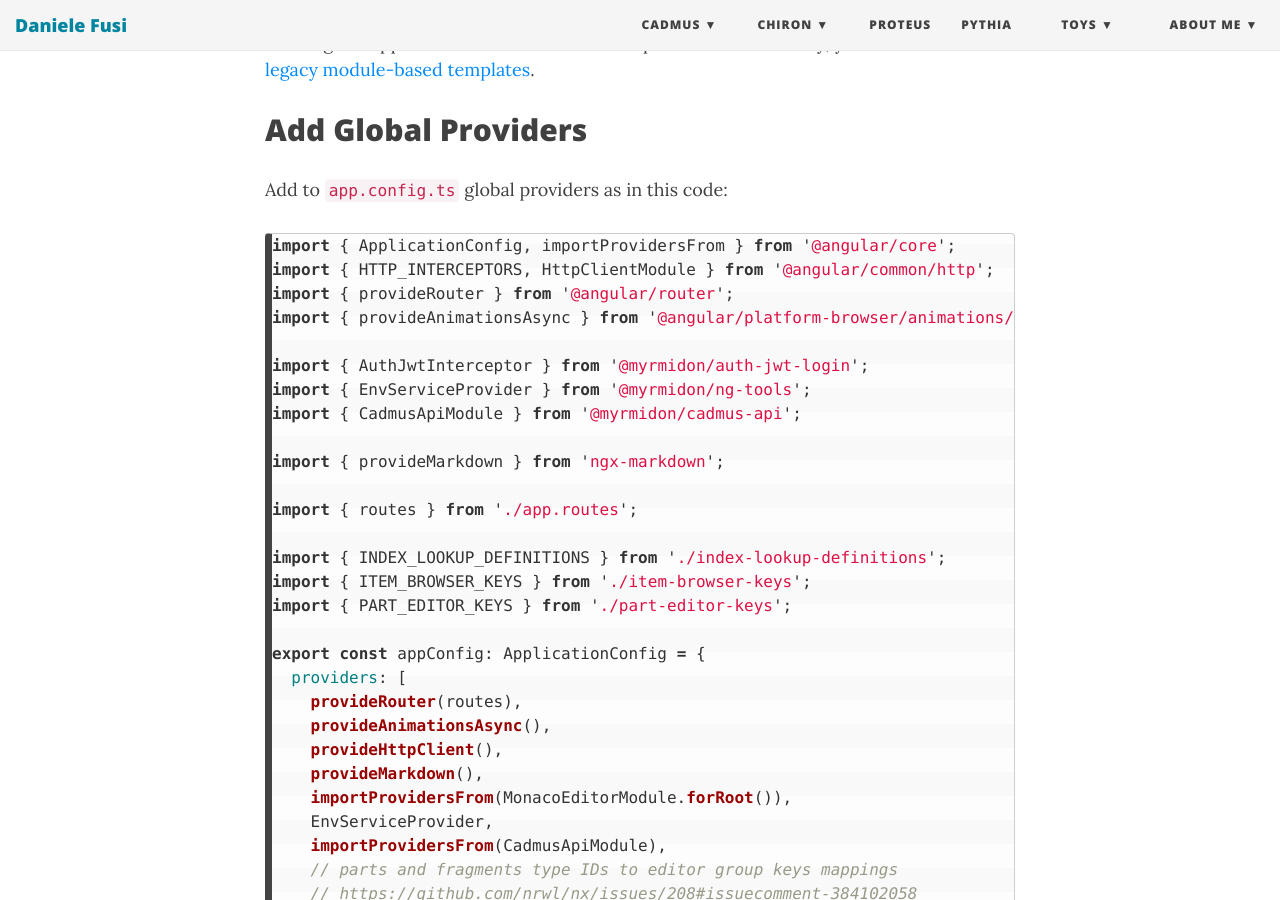
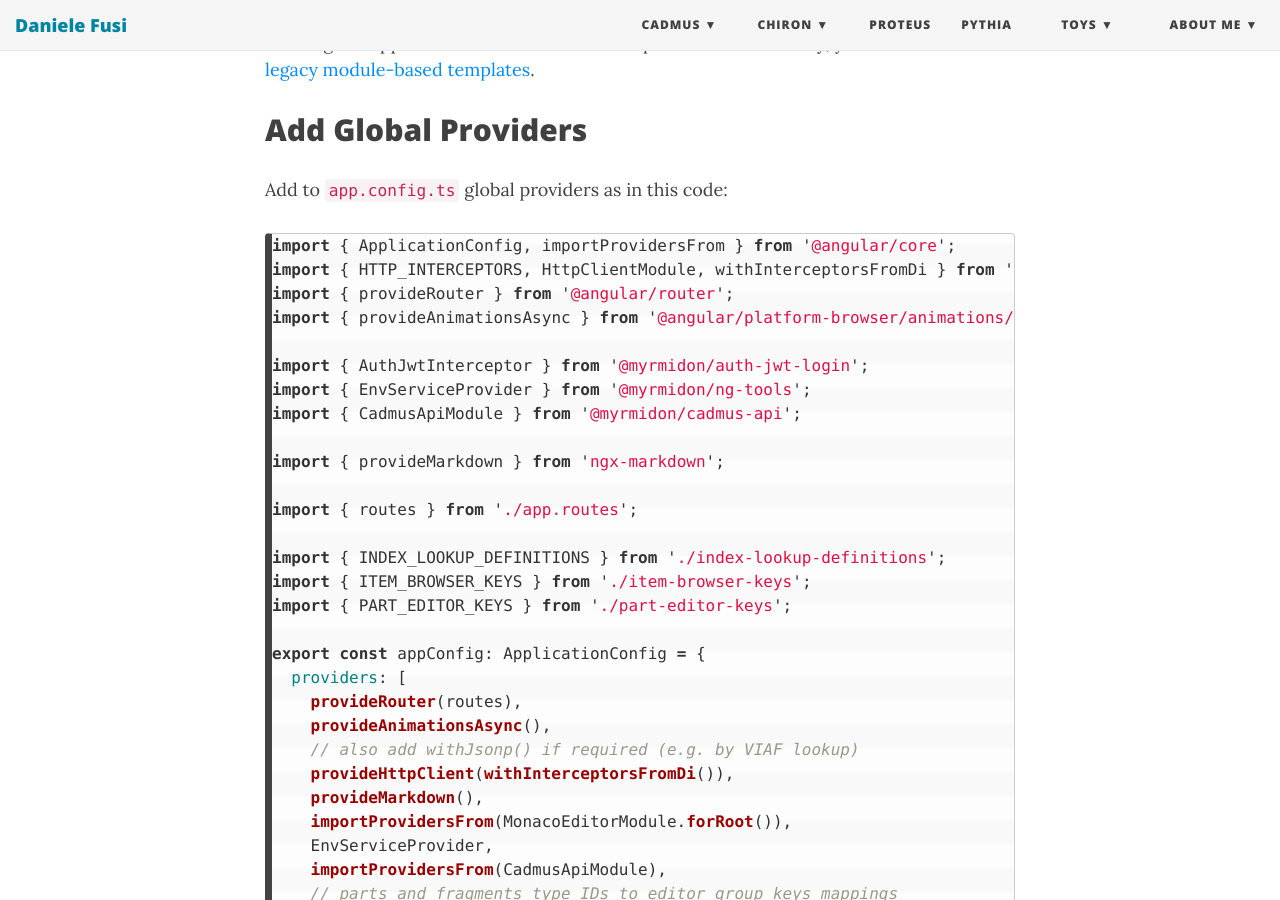
Before and after one commit to Myrmex/overview, a Jekyll site: the page built from cadmus/dev/frontend/app-components.md, in a window 1280 px wide and 900 px high, scrolled down 583 px. Built offline with Jekyll 4.4.1, drawn with Linux system fonts in a browser that asks for light colours; nearby versions of some CDN libraries.

Commit message:
Update app-components.md

````diff
--- a/cadmus/dev/frontend/app-components.md
+++ b/cadmus/dev/frontend/app-components.md
@@ -16,7 +16,7 @@ Add to `app.config.ts` global providers as in this code:
 
 ```ts
 import { ApplicationConfig, importProvidersFrom } from '@angular/core';
-import { HTTP_INTERCEPTORS, HttpClientModule } from '@angular/common/http';
+import { HTTP_INTERCEPTORS, HttpClientModule, withInterceptorsFromDi } from '@angular/common/http';
 import { provideRouter } from '@angular/router';
 import { provideAnimationsAsync } from '@angular/platform-browser/animations/async';
 
@@ -36,7 +36,8 @@ export const appConfig: ApplicationConfig = {
   providers: [
     provideRouter(routes),
     provideAnimationsAsync(),
-    provideHttpClient(),
+    // also add withJsonp() if required (e.g. by VIAF lookup)
+    provideHttpClient(withInterceptorsFromDi()),
     provideMarkdown(),
     importProvidersFrom(MonacoEditorModule.forRoot()),
     EnvServiceProvider,
````
